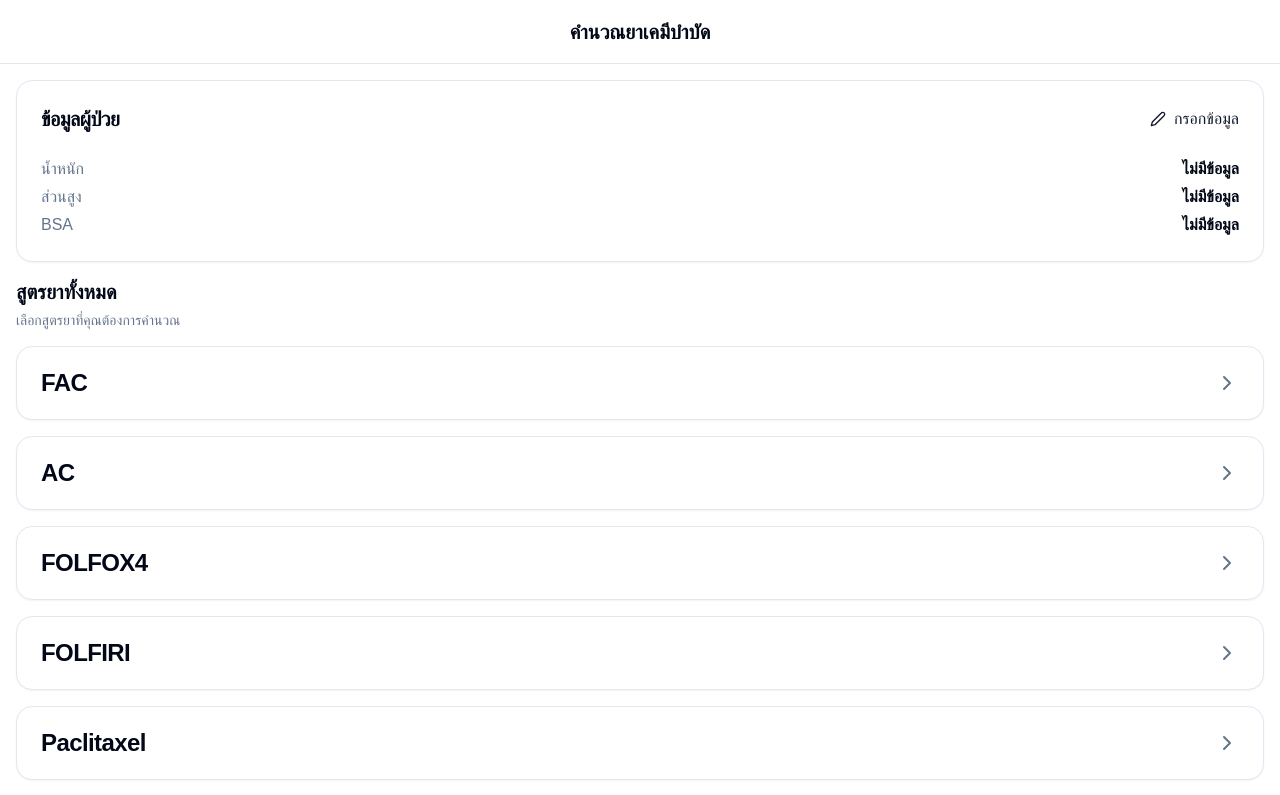
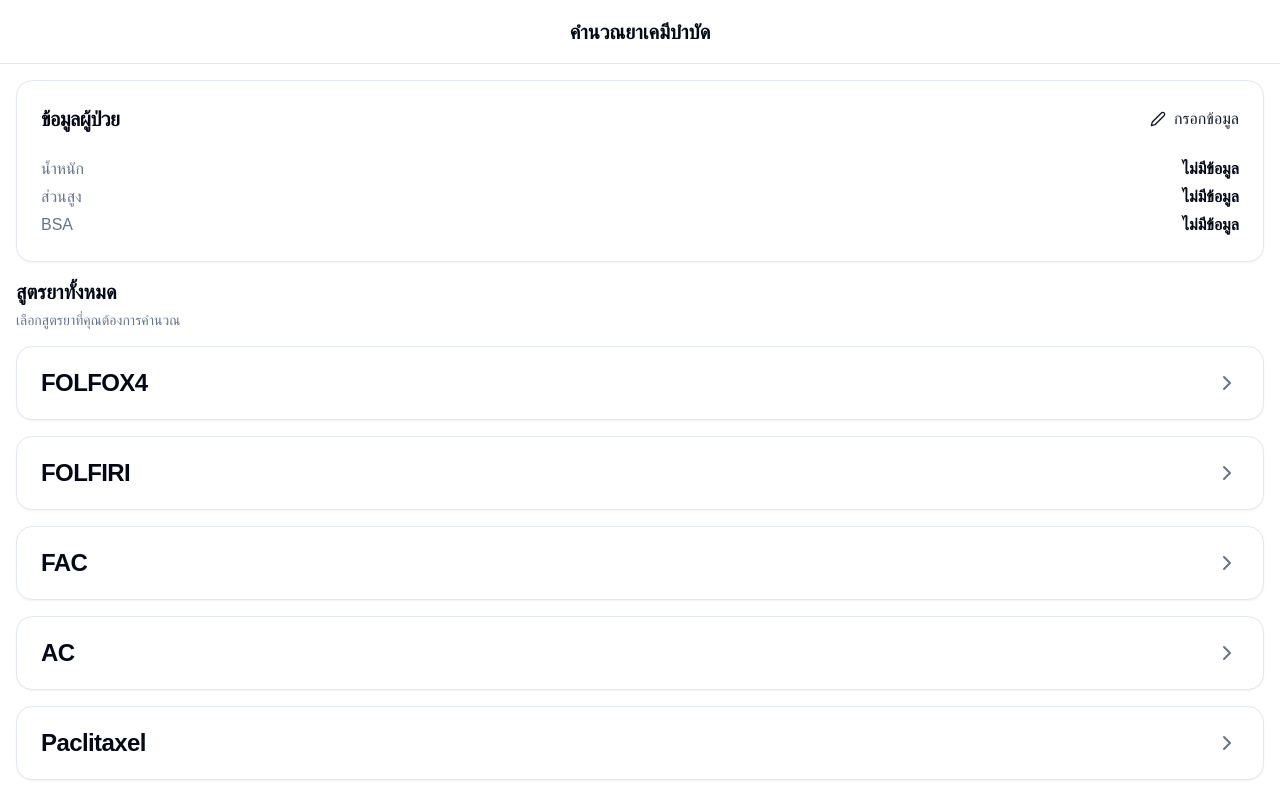
Before and after one commit to pangpondwee/chemo, a Next.js app: page / in a window 1280 px wide. Shown: the top 795 px of the page. Built offline with nearby package versions, Linux system fonts and the light colour scheme; a web font is replaced by a local one.

Commit message:
feat: add new formula

```diff
--- a/app/[formula]/page.tsx
+++ b/app/[formula]/page.tsx
@@ -34,7 +34,7 @@ export default function FormulaPage({ params }: FormulaPageProps) {
   const setDrug = useDrugStore((state) => state.setDrug);
   const resetDrug = useDrugStore((state) => state.resetDrug);
   const formulaName = params.formula;
-  const formula = formulaList[params.formula];
+  const formula = formulaList[params.formula]?.drugs;
   const patientInfoStore = usePatientInfoStore((state) => state.patientInfo);
 
   return (
@@ -46,7 +46,9 @@ export default function FormulaPage({ params }: FormulaPageProps) {
             กลับ
           </Link>
         </Button>
-        <div className="text-xl font-bold">{formulaName}</div>
+        <div className="text-xl font-bold">
+          {formulaList?.[formulaName as formulaNameType]?.displayName}
+        </div>
         <Button
           variant={"link"}
           size={"link"}
--- a/app/page.tsx
+++ b/app/page.tsx
@@ -1,7 +1,7 @@
 "use client";
 import EditPatientInfoDrawer from "@/components/editPatientInfoDrawer";
 import { Card, CardContent, CardHeader, CardTitle } from "@/components/ui/card";
-import { formulaNameList } from "@/data/drugData";
+import { formulaList, formulaNameList, formulaNameType } from "@/data/drugData";
 import { usePatientInfoStore } from "@/stores/use-drug-store";
 import { ChevronRight } from "lucide-react";
 import Link from "next/link";
@@ -63,7 +63,9 @@ export default function Home() {
           >
             <Card key={formula}>
               <CardHeader className="flex-row justify-between items-center space-y-0">
-                <CardTitle>{formula}</CardTitle>
+                <CardTitle>
+                  {formulaList?.[formula as formulaNameType]?.displayName}
+                </CardTitle>
                 <ChevronRight className="text-muted-foreground" />
               </CardHeader>
             </Card>
--- a/components/editPatientInfoDrawer.tsx
+++ b/components/editPatientInfoDrawer.tsx
@@ -138,7 +138,7 @@ export default function EditPatientInfoDrawer() {
                 <p className="font-bold">
                   {isNaN(weight) || isNaN(height)
                     ? (0).toFixed(2)
-                    : calculateBsa(weight, height)}{" "}
+                    : calculateBsa(weight, height).toFixed(2)}{" "}
                   m<sup>2</sup>
                 </p>
               </div>
--- a/data/drugData.tsx
+++ b/data/drugData.tsx
@@ -1,10 +1,12 @@
 export type formulaNameType =
-  | "FAC"
-  | "AC"
-  | "FOLFOX4"
-  | "FOLFIRI"
-  | "Paclitaxel"
-  | "MTX";
+  | "folfox4"
+  | "folfiri"
+  | "fac"
+  | "ac"
+  | "paclitaxel"
+  | "mtx"
+  | "docetaxel"
+  | "gemcitabinePlusCisplatin";
 
 export type drugNameType =
   | "fiveFU"
@@ -16,10 +18,16 @@ export type drugNameType =
   | "oxaliplatin"
   | "irinotecan"
   | "paclitaxel"
-  | "methotrexate";
+  | "methotrexate"
+  | "docetaxel"
+  | "gemcitabine"
+  | "cisplatin";
 
 export type formulaListType = {
-  [formula in formulaNameType]?: drugType;
+  [formula in formulaNameType]?: {
+    displayName: string;
+    drugs: drugType;
+  };
 };
 
 export type drugType = {
@@ -31,12 +39,14 @@ export type drugListType = {
 };
 
 export const formulaNameList: formulaNameType[] = [
-  "FAC",
-  "AC",
-  "FOLFOX4",
-  "FOLFIRI",
-  "Paclitaxel",
-  "MTX",
+  "folfox4",
+  "folfiri",
+  "fac",
+  "ac",
+  "paclitaxel",
+  "mtx",
+  "docetaxel",
+  "gemcitabinePlusCisplatin",
 ];
 
 export const drugNameList: drugNameType[] = [
@@ -50,32 +60,59 @@ export const drugNameList: drugNameType[] = [
   "irinotecan",
   "paclitaxel",
   "methotrexate",
+  "docetaxel",
 ];
 
 export const formulaList: formulaListType = {
-  FAC: {
-    doxorubicin: { doseRegimen: 50 },
-    fiveFU: { doseRegimen: 500 },
-    cyclophosphamide: { doseRegimen: 500 },
-  },
-  AC: {
-    doxorubicin: { doseRegimen: 60 },
-    cyclophosphamide: { doseRegimen: 600 },
-  },
-  FOLFOX4: {
+  folfox4: {
+    displayName: "FOLFOX4",
+    drugs: {
       oxaliplatin: { doseRegimen: 85 },
       leucovorin: { doseRegimen: 200 },
       fiveFUPush: { doseRegimen: 400 },
       fiveFUDrip: { doseRegimen: 600 },
     },
-  FOLFIRI: {
+  },
+  folfiri: {
+    displayName: "FOLFIRI",
+    drugs: {
       irinotecan: { doseRegimen: 180 },
       leucovorin: { doseRegimen: 200 },
       fiveFUPush: { doseRegimen: 400 },
       fiveFUDrip: { doseRegimen: 600 },
     },
-  Paclitaxel: { paclitaxel: { doseRegimen: 80 } },
-  MTX: { methotrexate: { doseRegimen: 50 } },
+  },
+  fac: {
+    displayName: "FAC",
+    drugs: {
+      doxorubicin: { doseRegimen: 50 },
+      fiveFU: { doseRegimen: 500 },
+      cyclophosphamide: { doseRegimen: 500 },
+    },
+  },
+  ac: {
+    displayName: "AC",
+    drugs: {
+      doxorubicin: { doseRegimen: 60 },
+      cyclophosphamide: { doseRegimen: 600 },
+    },
+  },
+  paclitaxel: {
+    displayName: "Paclitaxel",
+    drugs: { paclitaxel: { doseRegimen: 175 } },
+  },
+  mtx: { displayName: "MTX", drugs: { methotrexate: { doseRegimen: 50 } } },
+  docetaxel: {
+    displayName: "Docetaxel",
+    drugs: { docetaxel: { doseRegimen: 75 } },
+  },
+  gemcitabinePlusCisplatin: {
+    displayName: "Gemcitabine + Cisplatin",
+    drugs: {
+      gemcitabine: { doseRegimen: 1000 },
+      cisplatin: { doseRegimen: 70 },
+    },
+  },
 };
 
 export const drugList: drugListType = {
@@ -119,4 +156,16 @@ export const drugList: drugListType = {
     displayName: "Methotrexate",
     divider: 25,
   },
+  docetaxel: {
+    displayName: "Docetaxel",
+    divider: 20,
+  },
+  gemcitabine: {
+    displayName: "Gemcitabine",
+    divider: 40,
+  },
+  cisplatin: {
+    displayName: "Cisplatin",
+    divider: 1,
+  },
 };
--- a/lib/utils.ts
+++ b/lib/utils.ts
@@ -6,5 +6,5 @@ export function cn(...inputs: ClassValue[]) {
 }
 
 export function calculateBsa(weight: number, height: number) {
-  return Math.min(Math.sqrt((weight * height) / 3600), 2).toFixed(2);
+  return Math.min(Math.sqrt((weight * height) / 3600), 2);
 }
--- a/stores/use-drug-store.ts
+++ b/stores/use-drug-store.ts
@@ -33,6 +33,9 @@ export const useDrugStore = create<drugStoreType>((set) => ({
     irinotecan: 0,
     paclitaxel: 0,
     methotrexate: 0,
+    docetaxel: 0,
+    gemcitabine: 0,
+    cisplatin: 0,
   },
   setDrug: (value) =>
     set((state) => ({ drugList: { ...state.drugList, ...value } })),
@@ -49,6 +52,9 @@ export const useDrugStore = create<drugStoreType>((set) => ({
         irinotecan: 0,
         paclitaxel: 0,
         methotrexate: 0,
+        docetaxel: 0,
+        gemcitabine: 0,
+        cisplatin: 0,
       },
     })),
 }));
```
Lines whose indentation alone changed are shown as unchanged.
